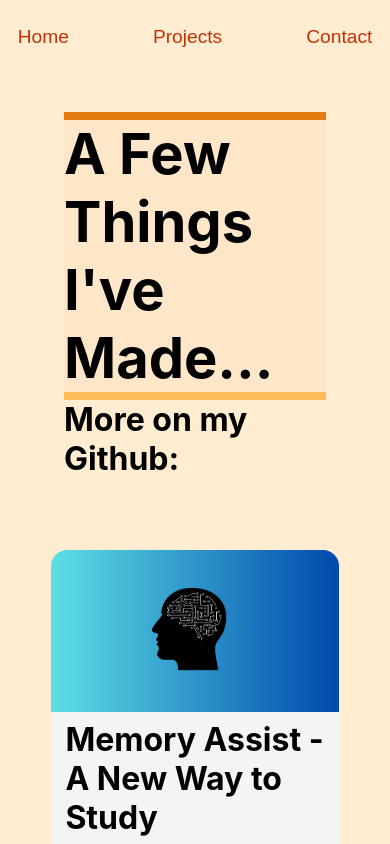
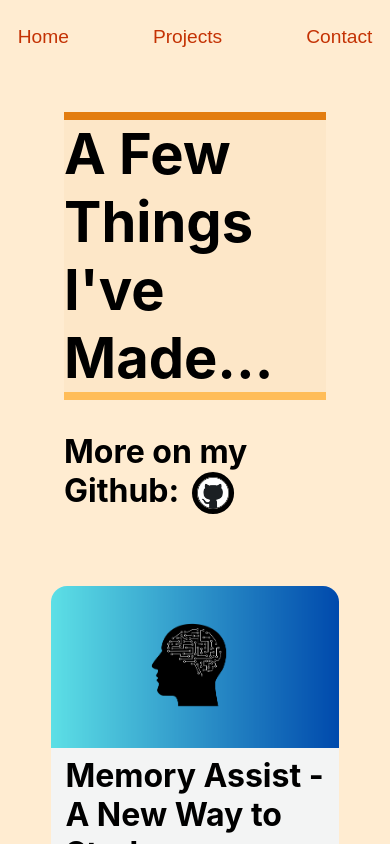
Before and after one commit to FevinFelix/personal-website, a React (Create React App) app in the folder personal-website/: page /projects in a window 390 px wide. Shown: the top 844 px of the page. Built offline with nearby package versions, Linux system fonts and the light colour scheme; a web font is replaced by a local one.

Commit message:
Add Github link to projects page

```diff
--- a/personal-website/src/components/ProjectCard.css
+++ b/personal-website/src/components/ProjectCard.css
@@ -1,3 +1,11 @@
+.container {
+    transition: transform 0.3s ease-in-out;
+}
+
+.container:hover {
+    transform: scale(1.1);
+}
+
 .container .card{
     background-color: rgba(240, 248, 255, 0.767);
     width: 25rem;
--- a/personal-website/src/pages/Projects.css
+++ b/personal-website/src/pages/Projects.css
@@ -15,6 +15,10 @@
     display: inline-block;
 }
 
+.github{
+    margin-top: 2rem;
+}
+
 .cards-container {
     margin-top: 4rem;
     display: flex;
@@ -22,6 +26,33 @@
     flex-wrap: wrap;
     justify-content: space-evenly;
     row-gap: 2rem;
+}
+
+.github-icon {
+    margin-left: 0.4em;
+    height: 1.3em;
+    border: 5px solid black;
+    border-radius: 60px;
+    vertical-align: middle;
+    animation: pulse 3s infinite;
+}
+
+.github-icon:hover {
+    animation-play-state: paused;
+}
+
+@keyframes pulse {
+    0% {
+        transform: scale(1);
+    }
+
+    50% {
+        transform: scale(1.25);
+    }
+
+    100% {
+        transform: scale(1);
+    }
 }
 
 
@@ -41,4 +72,10 @@
         row-gap: 1rem;
         align-items: center;
     }
+
+    .main-projects header {
+        display: flex;
+        flex-direction: column;
+        align-items: center;
+    }
 }
--- a/personal-website/src/pages/Projects.js
+++ b/personal-website/src/pages/Projects.js
@@ -5,6 +5,7 @@ import './Projects.css'
 import MemAssistImg from '../images/MemoryAssist.png'
 import RecipeImg from '../images/RecipeSuggestion.png'
 import SafePassImg from '../images/SafePass.png'
+import GithubImg from '../images/githubIcon-circle.png'
 
 export default function Projects() {
     return (
@@ -13,7 +14,11 @@ export default function Projects() {
             <main className="main-projects">
                 <header>
                     <h1 className="header">A Few Things I've Made...</h1>
-                    <h1>More on my Github: </h1>
+                    <h1 className="github">More on my Github:
+                        <a href="https://github.com/FevinFelix" target="_blank" rel="noopener noreferrer">
+                            <img className="github-icon" src={GithubImg}></img>
+                        </a>
+                    </h1>
                 </header>
                 <div className="cards-container">
                     <ProjectCard imgSrc={MemAssistImg} imgAlt={"Card Image"}
```
Also changed, not shown: personal-website/src/images/githubIcon-circle.png (added), personal-website/src/images/githubIcon.png (added).
